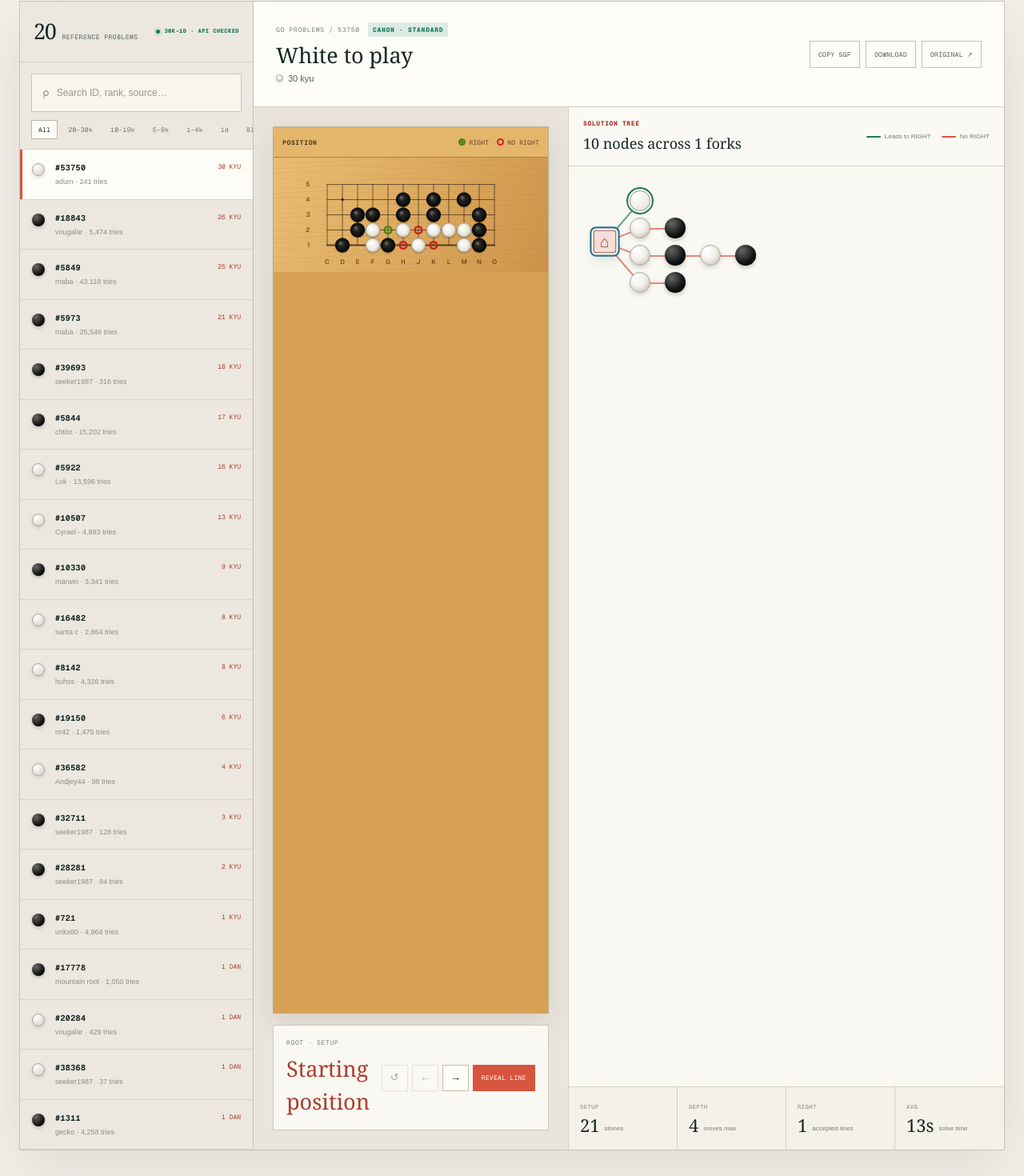
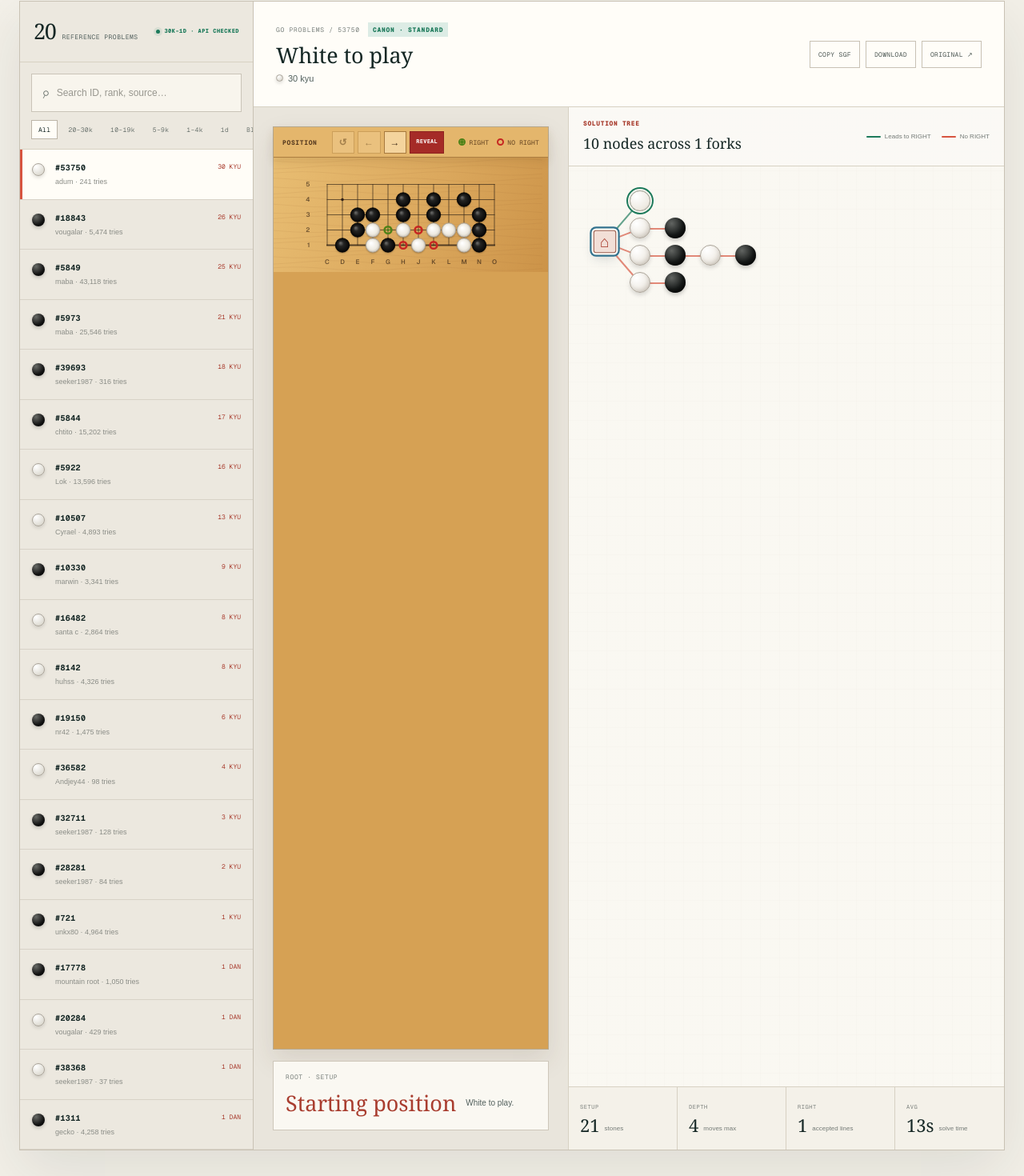
Before and after one commit to adum/tsumegobench, a Next.js app: page / in a window 1280 px wide. Shown: the part 586-2056 px from the top of the page at 80% size. Built offline with nearby package versions, Linux system fonts and the light colour scheme.

Commit message:
Keep board controls above the fold

```diff
--- a/app/components/ProblemWorkbench.tsx
+++ b/app/components/ProblemWorkbench.tsx
@@ -237,7 +237,44 @@ export function ProblemWorkbench() {
             <div className="board-column">
               <div className="board-frame">
                 <div className="board-toolbar">
-                  <span>POSITION</span>
+                  <span className="board-toolbar-label">POSITION</span>
+                  <div className="board-controls" aria-label="Board navigation controls">
+                    <button
+                      type="button"
+                      onClick={() => chooseNode(root)}
+                      disabled={selected === root}
+                      aria-label="Reset to setup"
+                      title="Reset to setup"
+                    >
+                      ↺
+                    </button>
+                    <button
+                      type="button"
+                      onClick={() => previousNode && chooseNode(previousNode)}
+                      disabled={!previousNode}
+                      aria-label="Previous move"
+                      title="Previous move"
+                    >
+                      ←
+                    </button>
+                    <button
+                      type="button"
+                      onClick={() => nextNode && chooseNode(nextNode)}
+                      disabled={!nextNode}
+                      aria-label="Next default move"
+                      title="Next move"
+                    >
+                      →
+                    </button>
+                    <button
+                      type="button"
+                      className="reveal-button"
+                      onClick={() => rightNodes[0] && chooseNode(rightNodes[0])}
+                      aria-label="Reveal accepted line"
+                    >
+                      Reveal
+                    </button>
+                  </div>
                   <div
                     className="board-variation-legend"
                     id="board-variation-legend"
@@ -273,39 +310,6 @@ export function ProblemWorkbench() {
                             : `${playerName} to play.`)}
                   </p>
                 </div>
-                <div className="move-controls">
-                  <button
-                    type="button"
-                    onClick={() => chooseNode(root)}
-                    disabled={selected === root}
-                    aria-label="Reset to setup"
-                  >
-                    ↺
-                  </button>
-                  <button
-                    type="button"
-                    onClick={() => previousNode && chooseNode(previousNode)}
-                    disabled={!previousNode}
-                    aria-label="Previous move"
-                  >
-                    ←
-                  </button>
-                  <button
-                    type="button"
-                    onClick={() => nextNode && chooseNode(nextNode)}
-                    disabled={!nextNode}
-                    aria-label="Next default move"
-                  >
-                    →
-                  </button>
-                  <button
-                    type="button"
-                    className="reveal-button"
-                    onClick={() => rightNodes[0] && chooseNode(rightNodes[0])}
-                  >
-                    Reveal line
-                  </button>
-                </div>
               </div>
             </div>
 
--- a/app/globals.css
+++ b/app/globals.css
@@ -654,19 +654,24 @@ input:focus-visible,
   flex: 1;
   display: flex;
   flex-direction: column;
-  overflow: hidden;
+  overflow: visible;
   border: 1px solid #b8aa91;
   background: #d6a154;
   box-shadow: 0 13px 30px #4d39251d;
 }
 
 .board-toolbar {
-  height: 38px;
+  position: sticky;
+  top: 0;
+  z-index: 5;
+  min-height: 38px;
   flex: 0 0 auto;
   display: flex;
   align-items: center;
   justify-content: space-between;
-  padding: 0 11px;
+  flex-wrap: wrap;
+  gap: 6px 10px;
+  padding: 4px 11px;
   border-bottom: 1px solid #ad7f41;
   background: #e4b66c;
   color: #55391f;
@@ -674,6 +679,50 @@ input:focus-visible,
   font-size: 8px;
   font-weight: 700;
   letter-spacing: 0.08em;
+  box-shadow: 0 5px 12px #6b481b24;
+}
+
+.board-toolbar-label {
+  flex: 0 0 auto;
+}
+
+.board-controls {
+  flex: 0 0 auto;
+  display: flex;
+  align-items: center;
+  gap: 4px;
+}
+
+.board-controls button {
+  height: 28px;
+  min-width: 28px;
+  padding: 0 7px;
+  border: 1px solid #a77a3e;
+  background: #f4d49d;
+  color: #3f2a17;
+  cursor: pointer;
+  font-size: 12px;
+}
+
+.board-controls button:hover:not(:disabled) {
+  border-color: #57391e;
+  background: #f9e2b8;
+}
+
+.board-controls button:disabled {
+  opacity: 0.38;
+  cursor: default;
+}
+
+.board-controls .reveal-button {
+  border-color: #8d221f;
+  background: #a52b27;
+  color: #fff;
+  font-family: var(--font-geist-mono), monospace;
+  font-size: 7px;
+  font-weight: 700;
+  letter-spacing: 0.04em;
+  text-transform: uppercase;
 }
 
 .board-variation-legend {
@@ -715,13 +764,10 @@ input:focus-visible,
 }
 
 .move-inspector {
-  min-height: 110px;
-  display: flex;
-  align-items: center;
-  justify-content: space-between;
-  gap: 18px;
+  min-height: 86px;
+  display: block;
   margin-top: 14px;
-  padding: 15px 16px;
+  padding: 13px 15px;
   border: 1px solid #cec7ba;
   background: #faf8f2;
 }
@@ -751,7 +797,7 @@ input:focus-visible,
 
 .move-inspector-main p {
   align-self: center;
-  max-width: 290px;
+  max-width: none;
   margin: 0;
   overflow: hidden;
   color: var(--ink-soft);
@@ -761,38 +807,6 @@ input:focus-visible,
   display: -webkit-box;
   -webkit-line-clamp: 2;
   -webkit-box-orient: vertical;
-}
-
-.move-controls {
-  flex: 0 0 auto;
-  display: flex;
-  gap: 5px;
-}
-
-.move-controls button {
-  height: 33px;
-  min-width: 33px;
-  border: 1px solid #c4bcae;
-  background: #fffdf8;
-  color: var(--ink);
-  cursor: pointer;
-  font-size: 13px;
-}
-
-.move-controls button:disabled {
-  opacity: 0.35;
-  cursor: default;
-}
-
-.move-controls .reveal-button {
-  padding: 0 10px;
-  border-color: var(--red);
-  background: var(--red);
-  color: #fff;
-  font-family: var(--font-geist-mono), monospace;
-  font-size: 8px;
-  letter-spacing: 0.04em;
-  text-transform: uppercase;
 }
 
 .tree-column {
@@ -1253,14 +1267,6 @@ input:focus-visible,
     padding: 17px;
   }
 
-  .move-inspector {
-    align-items: stretch;
-    flex-direction: column;
-  }
-
-  .move-controls {
-    justify-content: flex-end;
-  }
 }
 
 @media (max-width: 1020px) {
@@ -1379,6 +1385,10 @@ input:focus-visible,
     padding: 12px;
   }
 
+  .board-toolbar-label {
+    display: none;
+  }
+
   .move-inspector {
     padding: 13px;
   }
```
Also changed, not shown: 1 other file (tests, documents, lock files or other folders).
